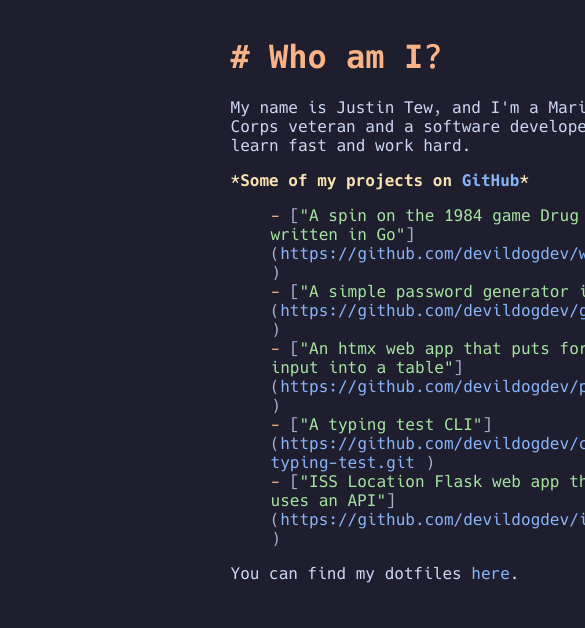
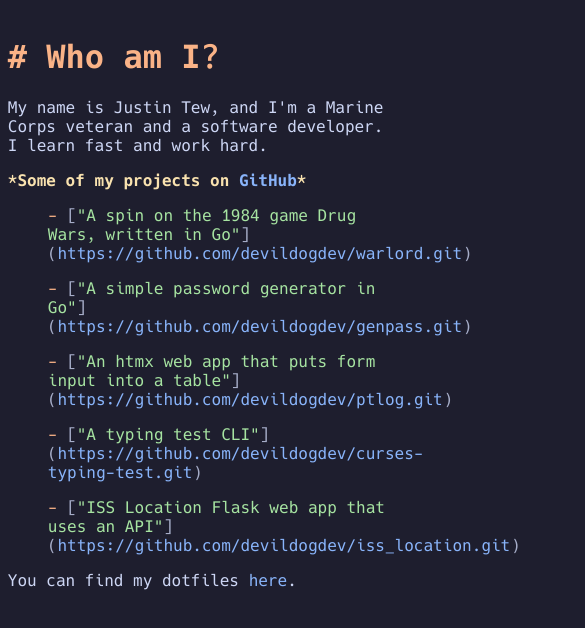
Before and after one commit to devildogdev/devildogdev.github.io, a plain HTML site: page index.html in a window 390 px wide. Shown: the top 628 px of the page, 585 px wide, since content can reach past the window. Drawn offline with Linux system fonts and the light colour scheme.

Commit message:
just nitpicking now

```diff
--- a/script.js
+++ b/script.js
@@ -27,7 +27,7 @@ onload = () => {
     let url = `${gh}/${p.name}.git`;
     let item = document.createElement("li");
     item.innerHTML = `
-<span class="orange">-</span><span class="syntax"> [</span><span class="green">"${p.desc}"</span><span class="syntax">](</span><a href="${url}"target="_blank">${url}</a> <span class="syntax">)</span>
+      <p><span class="orange">-</span><span class="syntax"> [</span><span class="green">"${p.desc}"</span><span class="syntax">](</span><a href="${url}"target="_blank">${url}</a><span class="syntax">)</span></p>
     `;
     document.getElementById("projects").append(item);
   }
--- a/style.css
+++ b/style.css
@@ -3,19 +3,20 @@ body {
     color: #cdd6f4;
     font-family: Hack, monospace;
     font-size: 1rem;
-    margin: 0px;
-    min-width: 100vh;
     min-height: 100vh;
+    margin: 0;
+    padding: 0;
+    box-sizing: border-box;
 }
 
 div {
     margin: auto;
     padding-top: 2vh;
-    width: 50%;
+    width: 65%;
 }
 
 h1 {
-    font-size: 2em;
+    font-size: 2rem;
 }
 
 a {
@@ -76,18 +77,18 @@ ul {
 }
 
 .subhead {
-    font-size: 1.25em;
+    font-size: 1.25rem;
 }
 
 @media screen and (max-width: 1024px) {
-    body {
+    div {
         width: 75%;
     }
 }
 
 @media screen and (max-width: 600px) {
-    body {
-        padding-left: 5vw;
+    div {
+        padding-left: 2vw;
         width: 100%;
     }
 }
```
Also changed, not shown: favicon.ico (renamed from favicon.svg).
